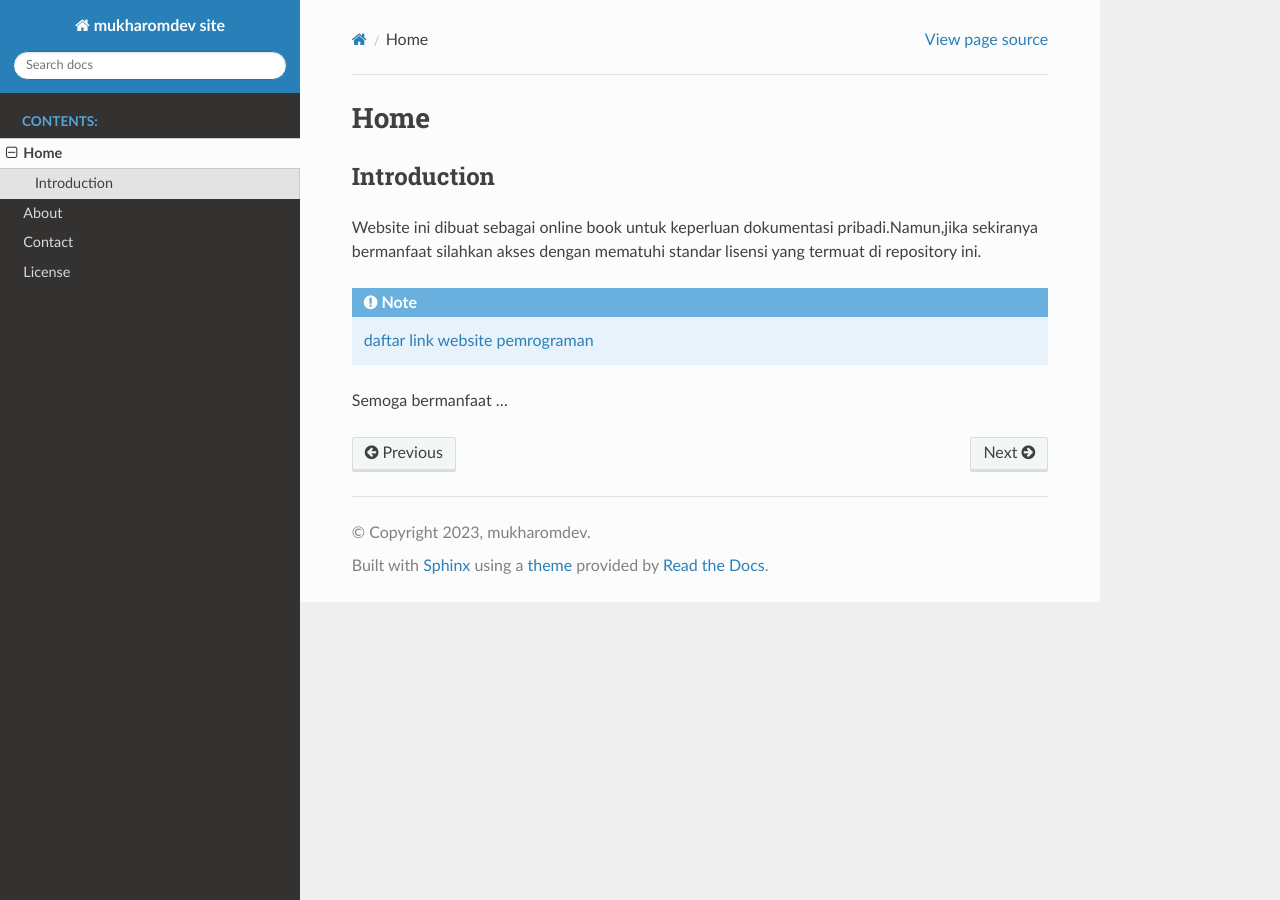
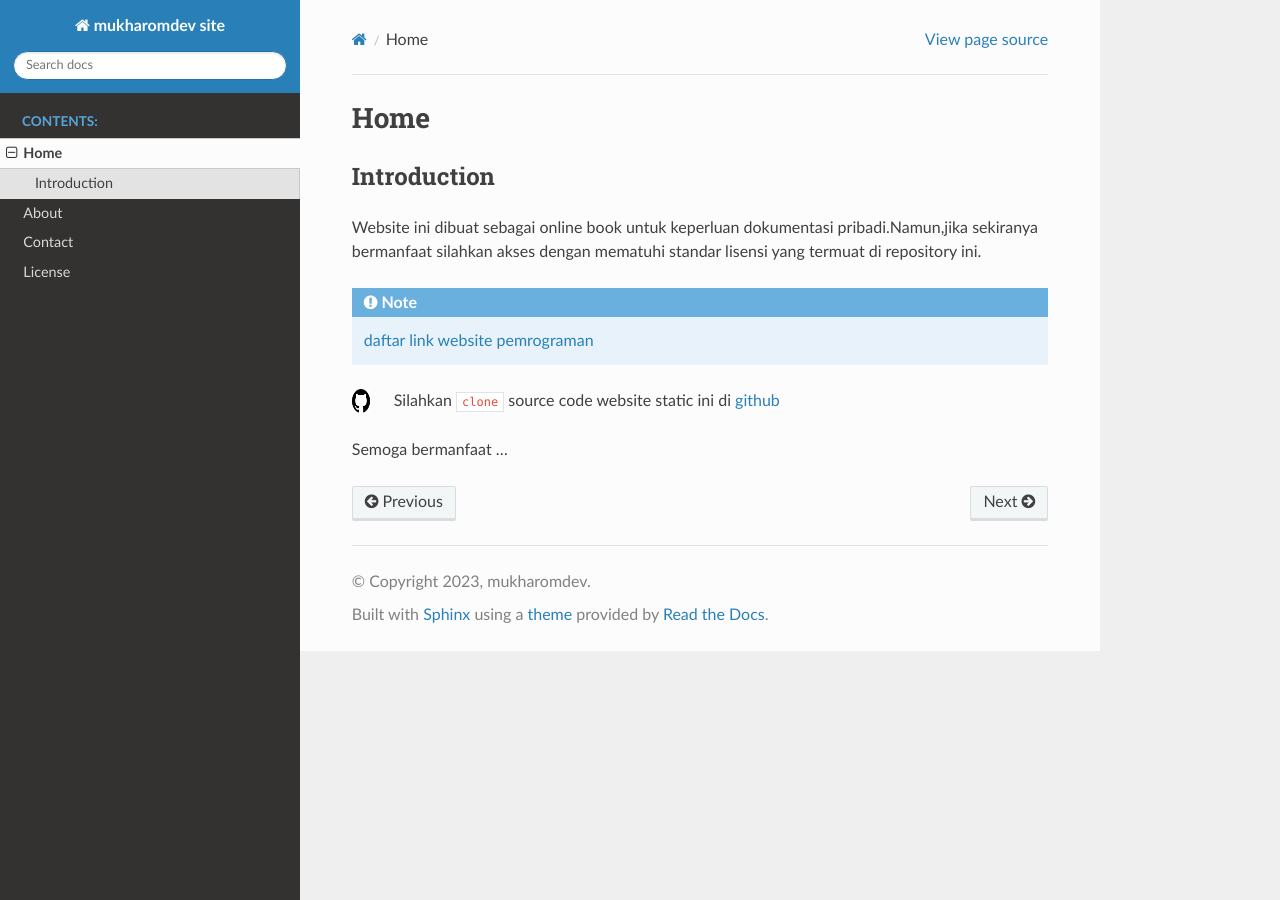
Before and after one commit to mukharomdev/mukharomdev, a Sphinx documentation site: the page built from docs/source/Home_Site.rst, in a window 1280 px wide. Built offline with Sphinx 7.4.7 and the Read the Docs theme 2.0.0, drawn with Linux system fonts in a browser that asks for light colours.

Commit message:
docs:edit installation dan Home_site file

```diff
--- a/docs/source/Home_Site.rst
+++ b/docs/source/Home_Site.rst
@@ -12,4 +12,19 @@ Website ini dibuat sebagai online book untuk keperluan dokumentasi pribadi.Namun
 
             :doc:`daftar link website pemrograman<../Curated_List_Web>`
 
+
+
+
+.. image:: ./../../images/github.png
+   :height: 24
+   :width: 18
+   :alt: mukharomdev
+   :align: left
+
+| Silahkan ``clone`` source code website static ini di `github`_
+
+
 Semoga bermanfaat ...
+
+
+.. _github: https://github.com/mukharomdev/mukharomdev.git
```
Also changed, not shown: Installation.md (+2 -1 lines), images/github.png (added).
